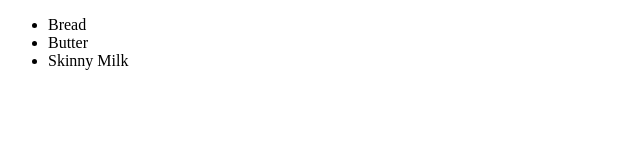
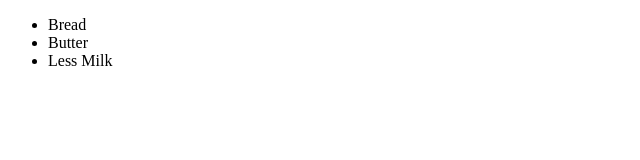
Before and after one commit to glenntb/mmg-archteam-demo, a plain HTML site: page index.html in a window 1280 px wide. Shown: the full height of the page, 0-640 px from the left. Drawn offline with Linux system fonts and the light colour scheme.

Commit message:
made updates

```diff
--- a/index.html
+++ b/index.html
@@ -8,7 +8,7 @@
 	<ul>
 		<li>Bread</li>
 		<li>Butter</li>
-		<li>Skinny Milk</li>
+		<li>Less Milk</li>
 	</ul>
 </div>
 </body>
```
